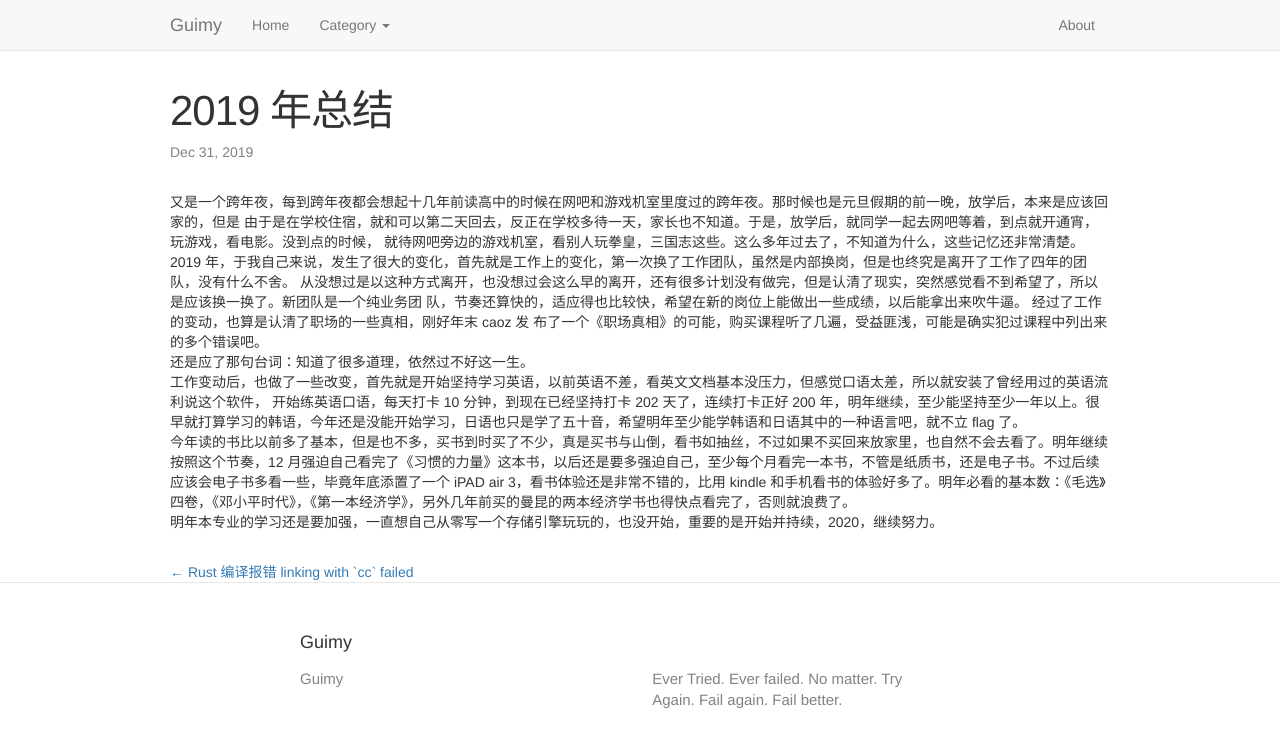
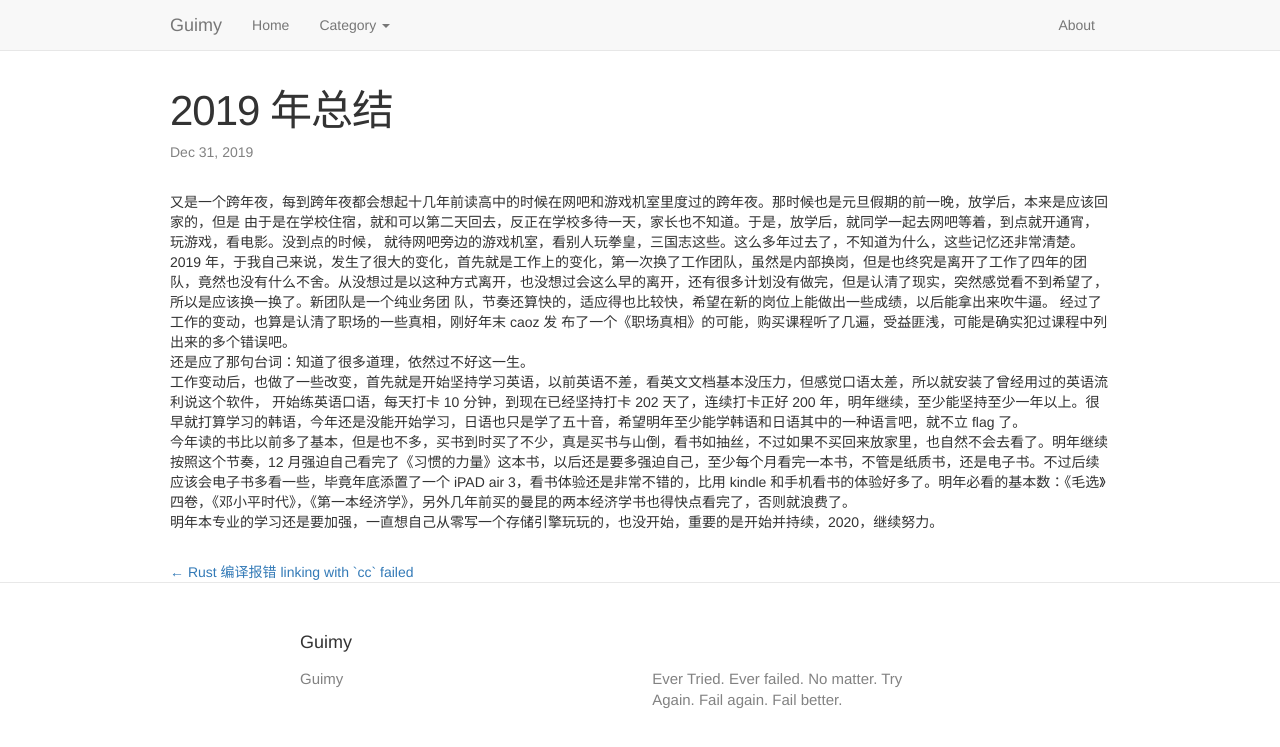
Before and after one commit to guimingyue/guimingyue.github.io, a Jekyll site: the page built from _posts/2019-12-31-summary-of-2019.md, in a window 1280 px wide. Shown: the top 747 px of the page. Built offline with Jekyll 4.4.1, drawn with Linux system fonts in a browser that asks for light colours; comment, search, counter and statistics services are not loaded.

Commit message:
Update 2019-12-31-summary-of-2019.md

```diff
--- a/_posts/2019-12-31-summary-of-2019.md
+++ b/_posts/2019-12-31-summary-of-2019.md
@@ -6,8 +6,7 @@
 又是一个跨年夜，每到跨年夜都会想起十几年前读高中的时候在网吧和游戏机室里度过的跨年夜。那时候也是元旦假期的前一晚，放学后，本来是应该回家的，但是
 由于是在学校住宿，就和可以第二天回去，反正在学校多待一天，家长也不知道。于是，放学后，就同学一起去网吧等着，到点就开通宵，玩游戏，看电影。没到点的时候，
 就待网吧旁边的游戏机室，看别人玩拳皇，三国志这些。这么多年过去了，不知道为什么，这些记忆还非常清楚。
-2019 年，于我自己来说，发生了很大的变化，首先就是工作上的变化，第一次换了工作团队，虽然是内部换岗，但是也终究是离开了工作了四年的团队，没有什么不舍。
-从没想过是以这种方式离开，也没想过会这么早的离开，还有很多计划没有做完，但是认清了现实，突然感觉看不到希望了，所以是应该换一换了。新团队是一个纯业务团
+2019 年，于我自己来说，发生了很大的变化，首先就是工作上的变化，第一次换了工作团队，虽然是内部换岗，但是也终究是离开了工作了四年的团队，竟然也没有什么不舍。从没想过是以这种方式离开，也没想过会这么早的离开，还有很多计划没有做完，但是认清了现实，突然感觉看不到希望了，所以是应该换一换了。新团队是一个纯业务团
 队，节奏还算快的，适应得也比较快，希望在新的岗位上能做出一些成绩，以后能拿出来吹牛逼。  经过了工作的变动，也算是认清了职场的一些真相，刚好年末 caoz 发
 布了一个《职场真相》的可能，购买课程听了几遍，受益匪浅，可能是确实犯过课程中列出来的多个错误吧。
 还是应了那句台词：知道了很多道理，依然过不好这一生。
```
